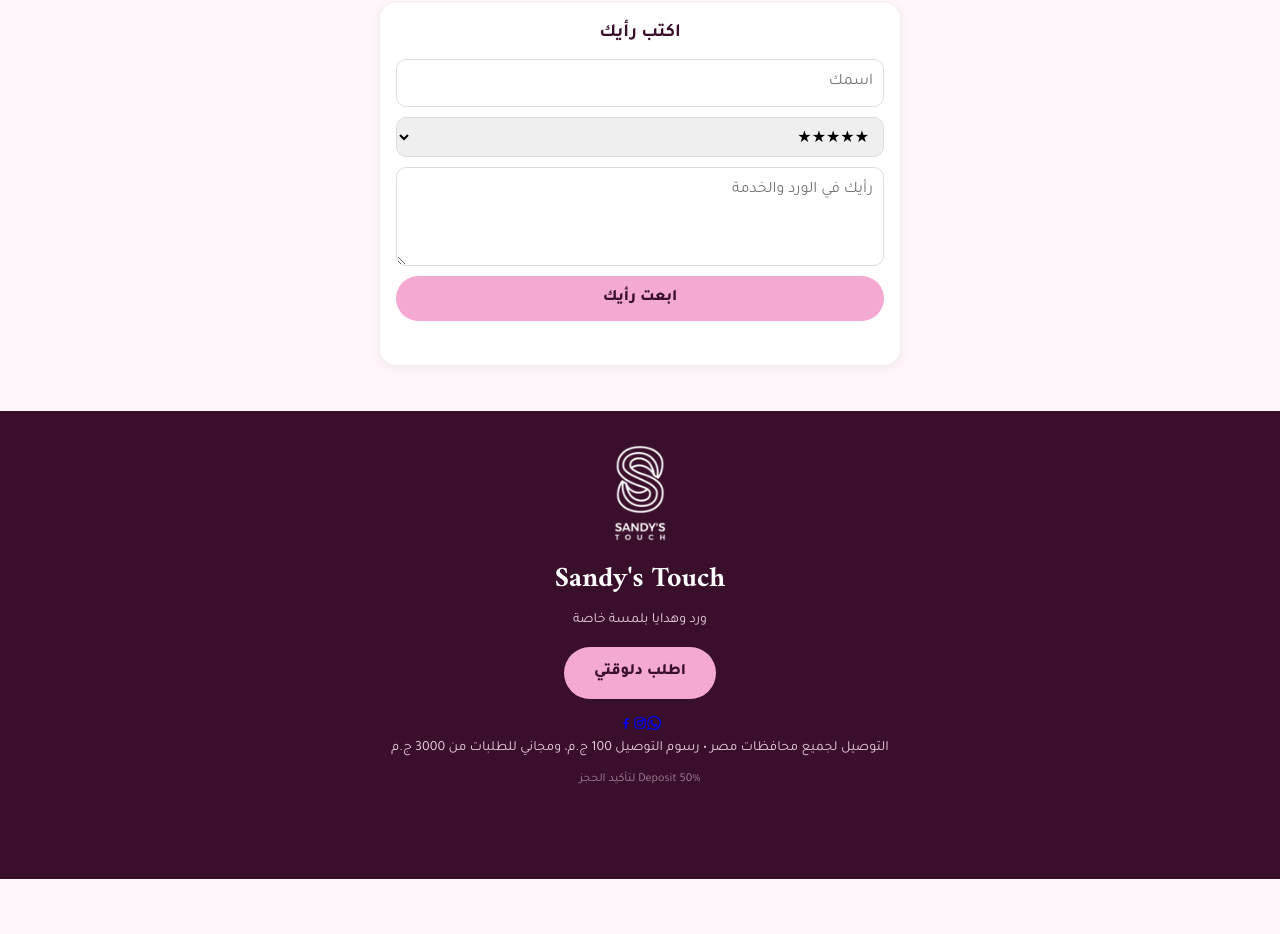
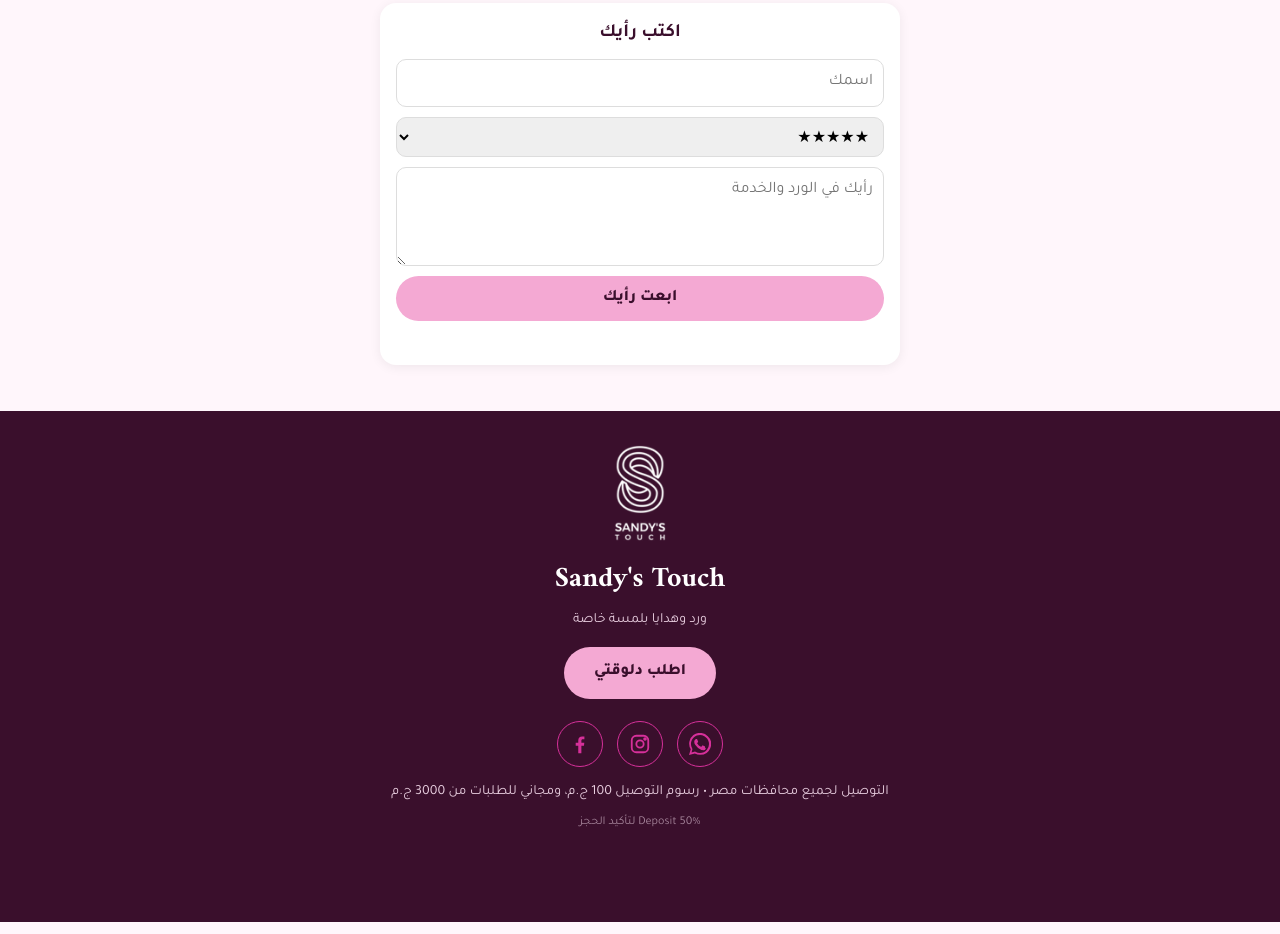
Before and after one commit to sandystouch/sandys-touch, a plain HTML site: page index.html in a window 1280 px wide. Shown: the part 4022-4956 px from the top of the page. Before the commit the page ends 4901 px from the top, so only its background shows below. Drawn offline with Linux system fonts and the light colour scheme; no server answers.

Commit message:
Update style.css

```diff
--- a/style.css
+++ b/style.css
@@ -113,3 +113,5 @@ footer .btn{margin:16px 0}footer small{display:block;opacity:.6;margin-top:10px;
 
 .form input[type=checkbox]{width:20px;height:20px;padding:0;accent-color:#d6309a;flex:none}
 .osum{background:#fff;border:1px solid #f0d3e6;border-radius:12px;padding:10px 12px;font-size:13px;line-height:1.6}
+
+.socs{display:flex;justify-content:center;gap:14px;margin:6px 0 14px}.soc{width:46px;height:46px;border-radius:50%;border:1.5px solid #d6309a;color:#d6309a;display:flex;align-items:center;justify-content:center;transition:.2s}.soc svg{width:22px;height:22px}.soc:hover,.soc:active{background:#d6309a;color:#fff}
```
